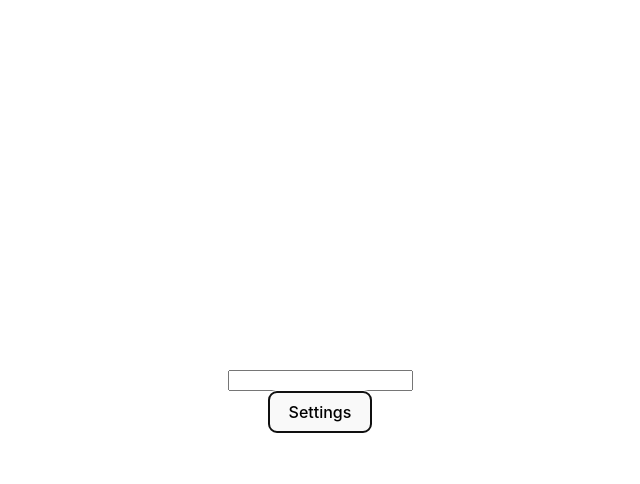
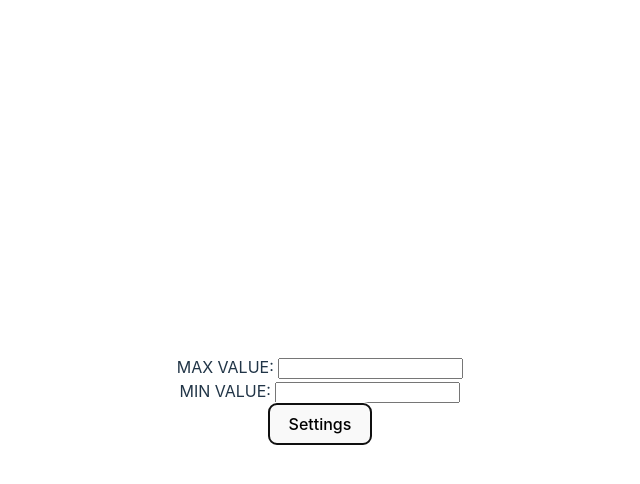
Before and after one commit to Sene4kaaa/counter-v2, a React (Vite) app: page / in a window 1280 px wide. Both pictures are taken after a click on the button "Settings". Shown: the top 484 px of the page, without its empty margins (320-960 px from the left). Built offline with nearby package versions, Linux system fonts and the light colour scheme.

Commit message:
Refactoring Settings.tsx

```diff
--- a/src/App.tsx
+++ b/src/App.tsx
@@ -7,17 +7,27 @@ import Button from "./components/Button/Button.tsx";
 function App() {
     const [count, setCount] = useState(0)
     const [settings, setSettings] = useState(false)
+    const [maxValue, setMaxValue] = useState<number>(0)
+    const [minValue, setMinValue] = useState<number>(0)
 
 
     const onClickSettingsOn = () => {
         setSettings(!settings)
     }
 
+
+
     return (
         <>
             {
-                settings ? <Settings/>
-                    : <Count count={count} setCount={setCount}/>}
+                settings ? <Settings
+                        maxValue={maxValue}
+                        minValue={minValue}
+                        setMaxValue={setMaxValue}
+                        setMinValue={setMinValue}
+                    />
+                    : <Count count={count} setCount={setCount}/>
+            }
             <Button name={'Settings'} callback={onClickSettingsOn}/>
 
         </>
--- a/src/components/Settings/Settings.tsx
+++ b/src/components/Settings/Settings.tsx
@@ -1,11 +1,35 @@
+import {ChangeEvent} from "react";
 
+type SettingsPropsType = {
+    maxValue: number
+    minValue: number
+    setMaxValue: (value: number) => void
+    setMinValue: (value: number) => void
+}
 
-const Settings = () => {
+const Settings = (props: SettingsPropsType) => {
+
+    const onChangeHandlerMaxValue = (e: ChangeEvent<HTMLInputElement>) => {
+        const newMaxValue = Number(e.currentTarget.value)
+        props.setMaxValue(newMaxValue)
+    }
+
+    const onChangeHandlerMinValue = (e: ChangeEvent<HTMLInputElement>) => {
+        const newMaxValue = Number(e.currentTarget.value)
+        props.setMaxValue(newMaxValue)
+    }
+
     return (
-        <div>
-            <input/>
-        </div>
-    );
+        <>
+            <div>
+                MAX VALUE: <input type={"number"} onChange={onChangeHandlerMaxValue}/>
+            </div>
+            <div>
+                MIN VALUE: <input type={"number"} onChange={onChangeHandlerMinValue}/>
+            </div>
+        </>
+    )
+        ;
 };
 
 export default Settings;
```
